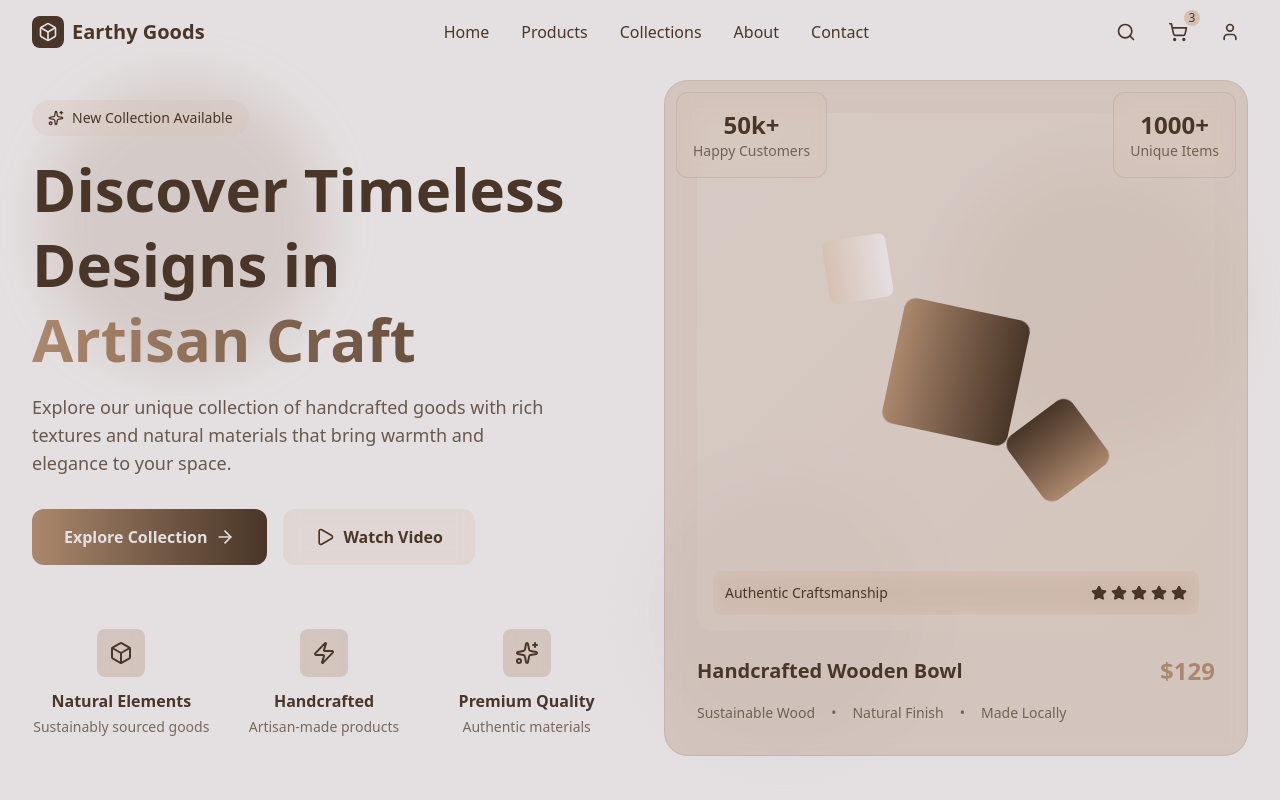
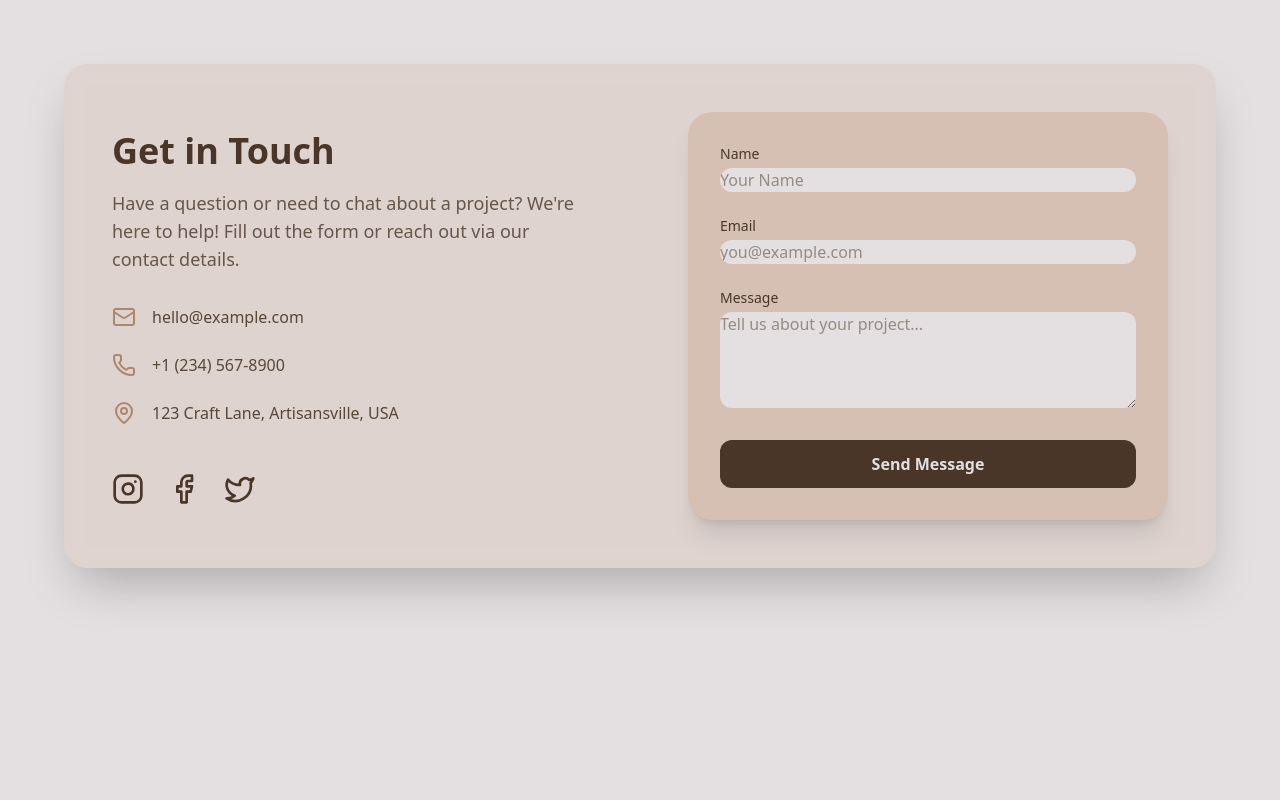
Before and after one commit to afaankhawaja/3d-shop, a React (Vite) app: page /contact in a window 1280 px wide. Shown: the top 800 px of the page. Built offline with nearby package versions, Linux system fonts and the light colour scheme.

Commit message:
added react router and routes file

```diff
--- a/package.json
+++ b/package.json
@@ -19,6 +19,7 @@
     "lucide-react": "^0.542.0",
     "react": "^19.1.1",
     "react-dom": "^19.1.1",
+    "react-router-dom": "^7.8.2",
     "tailwindcss": "^4.1.12",
     "three": "^0.179.1"
   },
--- a/src/App.tsx
+++ b/src/App.tsx
@@ -1,15 +1,8 @@
-import Hero from "./components/Hero";
-import Navbar from "./components/Navbar";
-import ProductListing from "./components/ProductListing";
+import { RouterProvider } from "react-router-dom";
+import router from "./routes";
 
 function App() {
-  return (
-    <div className="min-h-screen bg-[#E4E0E1]">
-      <Navbar />
-      <Hero />
-      <ProductListing />
-    </div>
-  );
+  return <RouterProvider router={router} />;
 }
 
 export default App;
--- /dev/null
+++ b/src/components/Home.tsx
@@ -0,0 +1,15 @@
+import Navbar from "./Navbar";
+import Hero from "./Hero";
+import ProductListing from "./ProductListing";
+
+const Home = () => {
+  return (
+    <div className="min-h-screen bg-[#E4E0E1]">
+      <Navbar />
+      <Hero />
+      <ProductListing />
+    </div>
+  );
+};
+
+export default Home;
--- /dev/null
+++ b/src/routes.tsx
@@ -0,0 +1,15 @@
+import { createBrowserRouter } from "react-router-dom";
+import Contact from "./components/Contact";
+import Home from "./components/Home";
+
+const router = createBrowserRouter([
+  {
+    path: "/",
+    element: <Home />,
+  },
+  {
+    path: "/contact",
+    element: <Contact />,
+  },
+]);
+export default router;
```
Also changed, not shown: 1 other file (tests, documents, lock files or other folders).
